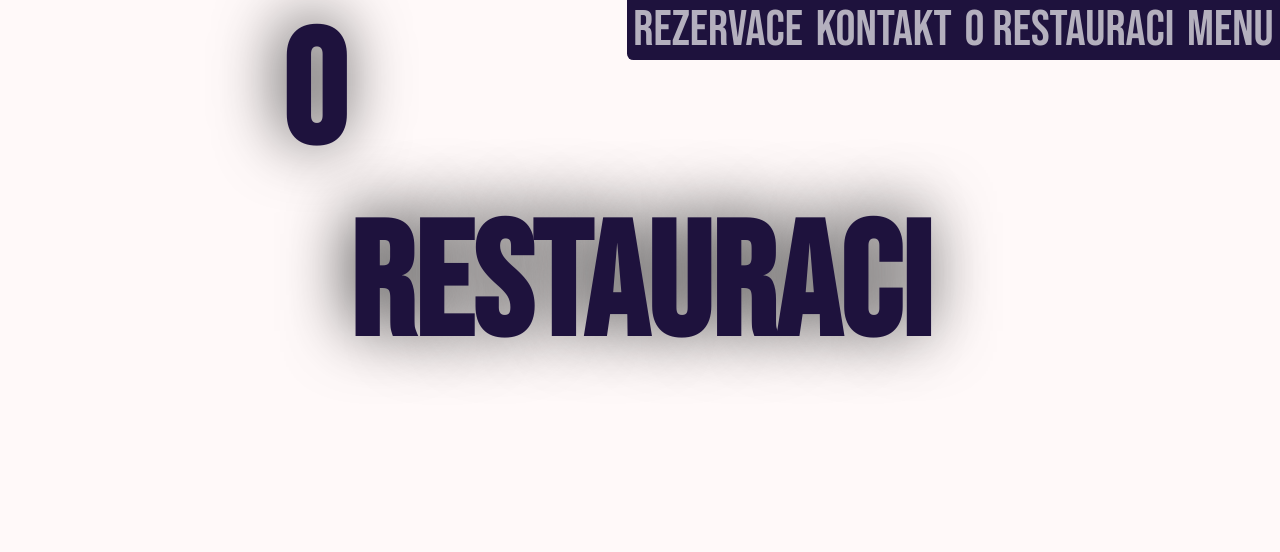
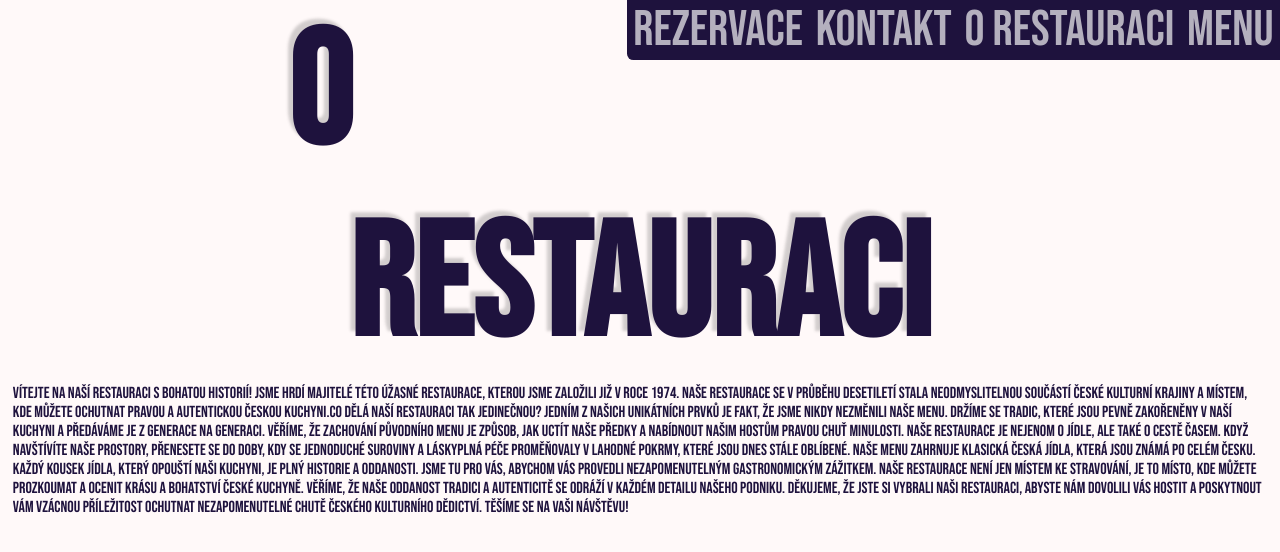
Before and after one commit to divear/fake-restaurant-site, a Next.js app: page /o-restauraci in a window 1280 px wide. Shown: the top 552 px of the page. Built offline with nearby package versions, Linux system fonts and the light colour scheme.

Commit message:
about page boiler

```diff
--- a/pages/_app.tsx
+++ b/pages/_app.tsx
@@ -1,14 +1,8 @@
 import Nav from '../components/Nav'
 import '../styles/globals.css'
 import type { AppProps } from 'next/app'
-import { useRouter } from 'next/router';
 
 export default function App({ Component, pageProps }: AppProps) {
-  const router = useRouter();
-  const currentPathname = router.pathname;
-  console.log(currentPathname)
-
-  const isMain = currentPathname === '/' ? 'navMain' : 'nav';
   return <>
     <Nav />
     <Component {...pageProps} />
--- a/pages/o-restauraci.tsx
+++ b/pages/o-restauraci.tsx
@@ -2,10 +2,18 @@ import React from 'react'
 
 function ORestauraci() {
     return (
-        <div>
+        <div className="content">
             <title>O Restauraci</title>
             <h1 className='pageHeader'>O Restauraci</h1>
-        </div>
+
+            Vítejte na naší restauraci s bohatou historií! Jsme hrdí majitelé této úžasné restaurace, kterou jsme založili již v roce 1974. Naše restaurace se v průběhu desetiletí stala neodmyslitelnou součástí české kulturní krajiny a místem, kde můžete ochutnat pravou a autentickou českou kuchyni.
+            <img src="" alt="" />
+
+            Co dělá naší restauraci tak jedinečnou? Jedním z našich unikátních prvků je fakt, že jsme nikdy nezměnili naše menu. Držíme se tradic, které jsou pevně zakořeněny v naší kuchyni a předáváme je z generace na generaci. Věříme, že zachování původního menu je způsob, jak uctít naše předky a nabídnout našim hostům pravou chuť minulosti.
+            Naše restaurace je nejenom o jídle, ale také o cestě časem. Když navštívíte naše prostory, přenesete se do doby, kdy se jednoduché suroviny a láskyplná péče proměňovaly v lahodné pokrmy, které jsou dnes stále oblíbené. Naše menu zahrnuje klasická česká jídla, která jsou známá po celém Česku. Každý kousek jídla, který opouští naši kuchyni, je plný historie a oddanosti.
+            Jsme tu pro vás, abychom vás provedli nezapomenutelným gastronomickým zážitkem. Naše restaurace není jen místem ke stravování, je to místo, kde můžete prozkoumat a ocenit krásu a bohatství české kuchyně. Věříme, že naše oddanost tradici a autenticitě se odráží v každém detailu našeho podniku.
+            Děkujeme, že jste si vybrali naši restauraci, abyste nám dovolili vás hostit a poskytnout vám vzácnou příležitost ochutnat nezapomenutelné chutě českého kulturního dědictví. Těšíme se na vaši návštěvu!
+        </div >
     )
 }
 
--- a/styles/globals.css
+++ b/styles/globals.css
@@ -56,6 +56,9 @@ b {
 input {
 	border: none;
 }
+article {
+	font-size: 2rem;
+}
 .floatRight {
 	float: right;
 }
@@ -64,6 +67,9 @@ input {
 }
 .into {
 	text-align: center;
+}
+.content {
+	margin: 0 1vw;
 }
 .headerText {
 	font-size: 10rem;
@@ -74,12 +80,14 @@ input {
 }
 .pageHeader {
 	font-size: 10rem;
-	text-shadow: -5px -5px 5vw var(--text);
+	text-shadow: -5px -5px 3px #4141413d;
+	--text: ;
 	text-align: center;
 	margin: 0;
 	padding: 0;
 }
 .subText {
+	color: var(--bg2);
 	margin: 0;
 	padding: 0 0 7vw;
 	font-size: 4.688rem;
```
Also changed, not shown: pages/index.tsx (+6 -9 lines), public/founder.png (added), 1 other file (tests, documents, lock files or other folders).
